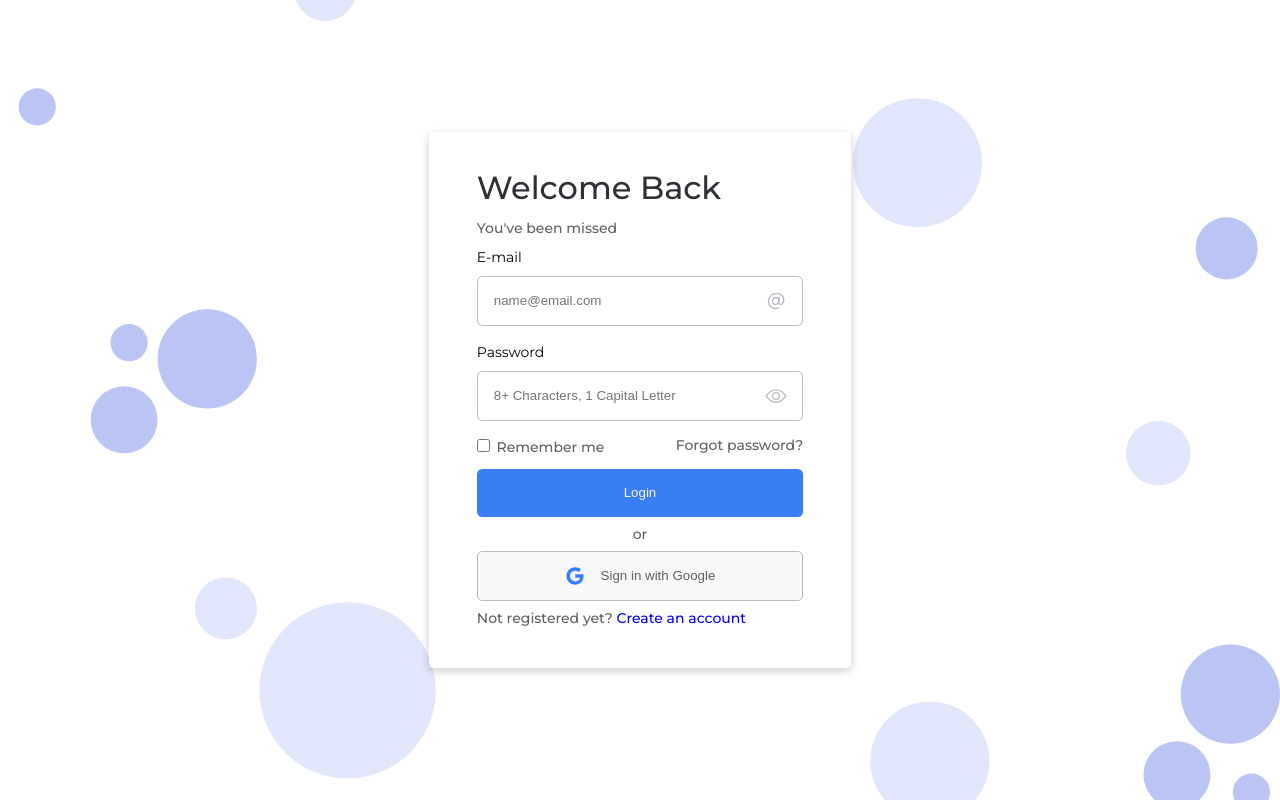
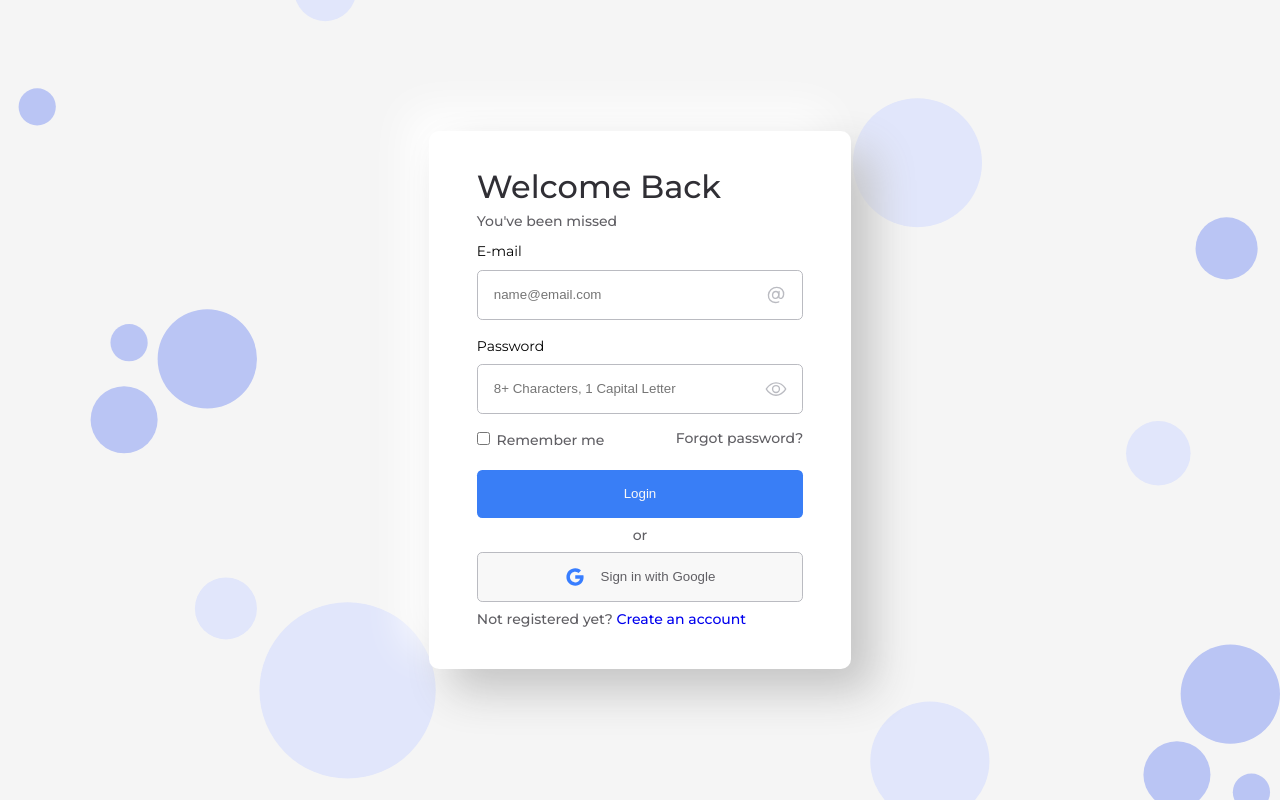
Before and after one commit to Ocholla-T/client, a Vue app: page /login in a window 1280 px wide. Built offline with nearby package versions, Linux system fonts and the light colour scheme.

Commit message:
STYLE: background image for login view

```diff
--- a/src/assets/styles/views/_login.scss
+++ b/src/assets/styles/views/_login.scss
@@ -5,7 +5,7 @@ section {
   display: grid;
   height: 100vh;
   justify-content: center;
-  background: no-repeat center/100% url('@/assets/images/background.svg');
+  background: no-repeat center/100% url('@/assets/images/background.svg'), #f5f5f5;
 
   @include utils.breakpoint-down(medium) {
     background: no-repeat center url('@/assets/images/background.svg');
@@ -14,11 +14,12 @@ section {
 }
 
 .form {
+  background: #ffffff;
+  border-radius: 10px;
+  border: none;
+  box-shadow: 22px 22px 44px #c4c4c4, -22px -22px 44px #ffffff;
+  padding: 2rem 3rem;
   width: 33vw;
-  background-color: white;
-  padding: 2rem 3rem;
-  border-radius: 0.325rem;
-  box-shadow: 0 3px 10px rgb(0 0 0 / 0.2);
 
   @include utils.breakpoint-down(small) {
     padding: 2rem;
@@ -31,7 +32,7 @@ section {
   &__title {
     color: #302f35;
     font-weight: map-get($map: utils.$font-weights, $key: 'medium');
-    margin-bottom: 0.325rem;
+    // margin-bottom: 0.325rem;
     font-size: 2rem;
 
     @include utils.breakpoint-down(small) {
@@ -65,7 +66,7 @@ section {
     color: #605f64;
     cursor: pointer;
     font-weight: map-get($map: utils.$font-weights, $key: 'medium');
-    margin: 0.41875rem 0;
+    margin: 0.875rem 0 0.41875rem 0;
     padding: 0.875rem 1rem;
     width: 100%;
 
```
